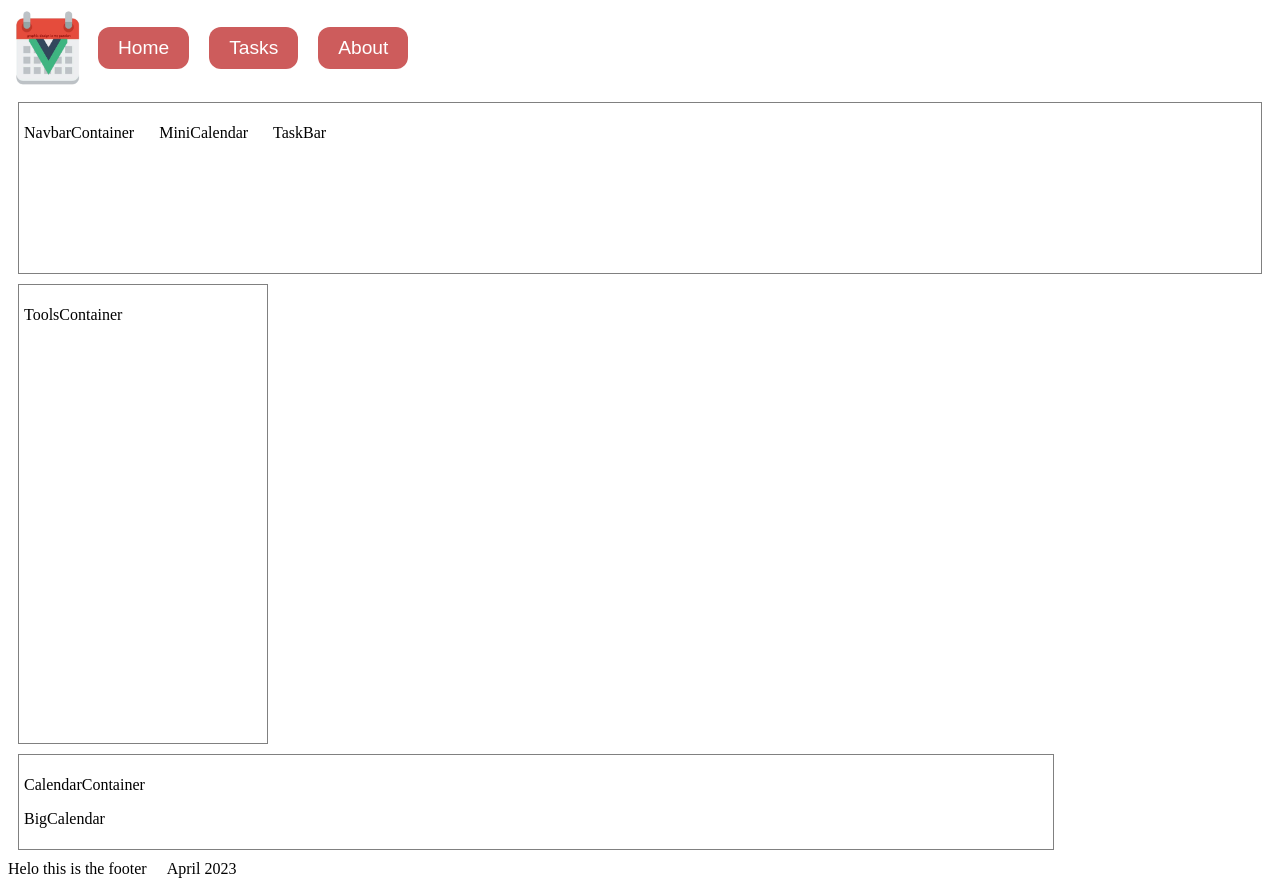
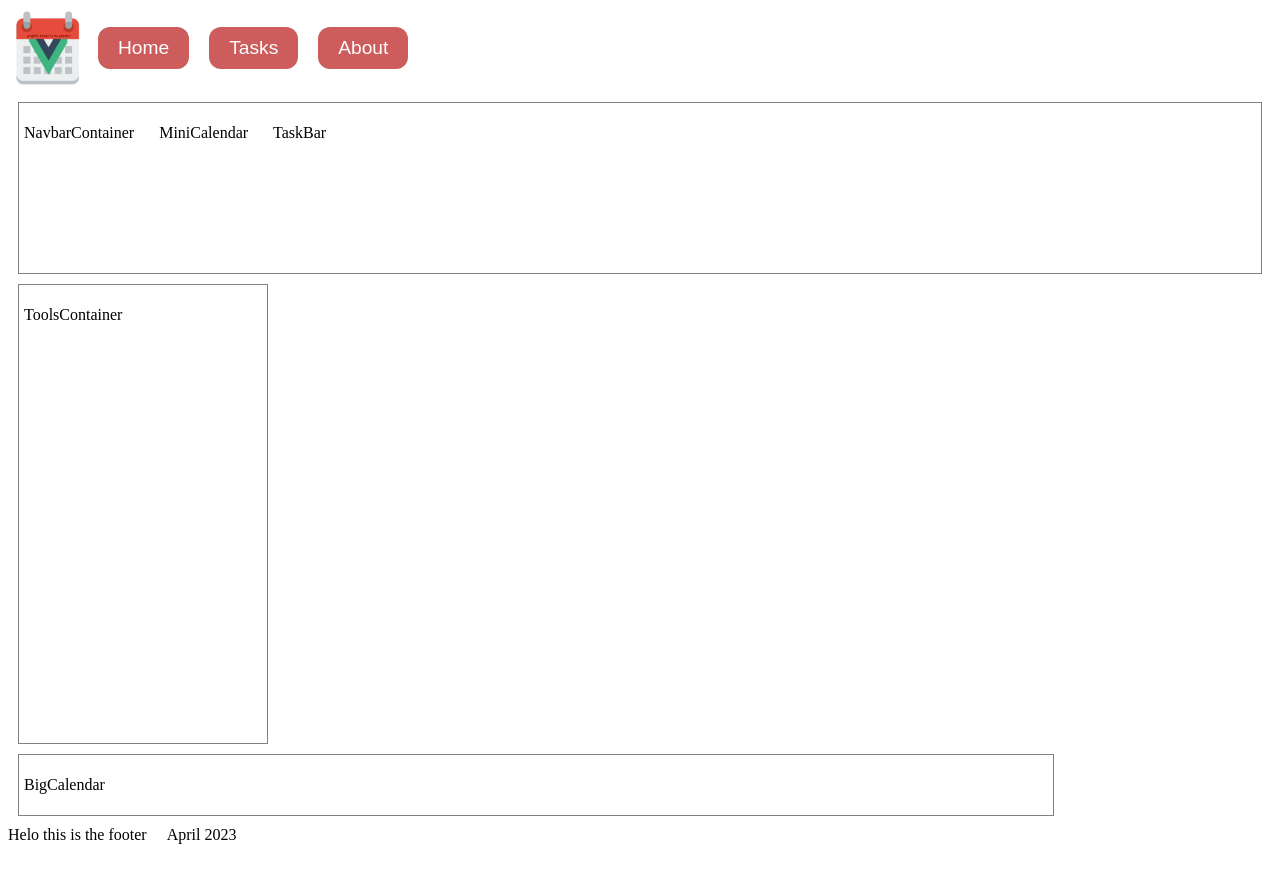
Before and after one commit to PerfectMach1ne/vCalendar__uni-se-prj, a Vue app in the folder vCalendar-frontend/: page / in a window 1280 px wide. After the commit the page ends 852 px from the top, so only its background shows below. Built offline with nearby package versions, Linux system fonts and the light colour scheme.

Commit message:
feat+refactor: Implement scrollbars and reorganize parts of the code

```diff
--- a/vCalendar-frontend/src/assets/style.css
+++ b/vCalendar-frontend/src/assets/style.css
@@ -3,3 +3,19 @@
   /* border: 5px solid purple; */
   padding: 5px;
 }
+
+.scrollbar {
+  overflow-y: scroll;
+  scrollbar-color: #000 #aaa;
+  scrollbar-width: thin;
+}
+
+.scrollbar::-webkit-scrollbar {
+  width: 5px;
+  height: 8px;
+  background-color: #aaa;
+}
+
+.scrollbar::-webkit-scrollbar-thumb {
+  background: #000;
+}
--- a/vCalendar-frontend/src/components/AboutPage.vue
+++ /dev/null
@@ -1,26 +0,0 @@
-<script>
-export default {
-
-}
-</script>
-
-<template>
-  <div class="about__page__container">
-    <h1>
-      Don't delete this just yet. Could be used for a nice little About page with
-      a GitHub repo link and all the technologies listed nicely (just because it'd look cool).
-    </h1>
-    <p>AboutPage</p>
-  </div>
-</template>
-
-<style scoped>
-.about__page__container {
-  margin: 5px;
-  border: 1px solid gray;
-  padding: 5px;
-  width: calc(100vw - 238px - 70px); /* 238px = ToolsContainer width */
-  /* 70px is the widest AboutPage can be without being "sent downstairs";
-     it's aligned pixel-to-pixel with NavbarContainer */
-}
-</style>
--- a/vCalendar-frontend/src/components/BigCalendar.vue
+++ b/vCalendar-frontend/src/components/BigCalendar.vue
@@ -7,3 +7,7 @@ export default {
 <template>
   <p>BigCalendar</p>
 </template>
+
+<style>
+
+</style>
--- a/vCalendar-frontend/src/components/TaskPage.vue
+++ /dev/null
@@ -1,13 +0,0 @@
-<script>
-export default {
-
-}
-</script>
-
-<template>
-  <p>placeholder text</p>
-</template>
-
-<style>
-
-</style>
--- a/vCalendar-frontend/src/components/containers/CalendarContainer.vue
+++ b/vCalendar-frontend/src/components/containers/CalendarContainer.vue
@@ -9,8 +9,7 @@ export default {
 </script>
 
 <template>
-  <div class="calendar__container">
-    <p>CalendarContainer</p>
+  <div class="calendar__container scrollbar">
     <BigCalendar/>
   </div>
 </template>
@@ -21,5 +20,6 @@ export default {
   border: 1px solid gray;
   padding: 5px;
   width: 80vw;
+  max-height: 60vh;
 }
 </style>
--- /dev/null
+++ b/vCalendar-frontend/src/components/containers/TasksContainer.vue
@@ -0,0 +1,21 @@
+<script>
+export default {
+
+}
+</script>
+
+<template>
+  <div class="tasks__container">
+    <p>TasksContainer</p>
+  </div>
+</template>
+
+<style scoped>
+.tasks__container {
+  /* margin: 5px;
+  border: 1px solid gray;
+  padding: 5px;
+  width: 238px;
+  height: calc(57vh - 1vh); */
+}
+</style>
--- /dev/null
+++ b/vCalendar-frontend/src/components/pages/AboutPage.vue
@@ -0,0 +1,39 @@
+<script>
+export default {
+
+}
+</script>
+
+<template>
+  <div class="about__page__container scrollbar">
+    <h1>
+      Don't delete this just yet. Could be used for a nice little About page with
+      a GitHub repo link and all the technologies listed nicely (just because it'd look cool).
+    </h1>
+    <p>AboutPage</p>
+    <p>loooong looong teeeext to test things</p><br>
+    <p>loooong looong teeeext to test things</p><br>
+    <p>loooong looong teeeext to test things</p><br>
+    <p>loooong looong teeeext to test things</p><br>
+    <p>loooong looong teeeext to test things</p><br>
+    <p>loooong looong teeeext to test things</p><br>
+    <p>loooong looong teeeext to test things</p><br>
+    <p>loooong looong teeeext to test things</p><br>
+    <p>loooong looong teeeext to test things</p><br>
+    <p>loooong looong teeeext to test things</p><br>
+    <p>loooong looong teeeext to test things</p><br>
+    <p>loooong looong teeeext to test things</p><br>
+    <p>loooong looong teeeext to test things</p><br>
+    <p>loooong looong teeeext to test things</p><br>
+  </div>
+</template>
+
+<style scoped>
+.about__page__container {
+  margin: 5px;
+  border: 1px solid gray;
+  padding: 5px;
+  width: 78.9vw; /* If it works, it works. */
+  max-height: 56vh;
+}
+</style>
--- /dev/null
+++ b/vCalendar-frontend/src/components/pages/TaskPage.vue
@@ -0,0 +1,15 @@
+<script>
+import TasksContainer from '../containers/TasksContainer.vue';
+
+export default {
+    components: { TasksContainer }
+}
+</script>
+
+<template>
+  <TasksContainer/>
+</template>
+
+<style>
+
+</style>
--- a/vCalendar-frontend/src/views/AboutView.vue
+++ b/vCalendar-frontend/src/views/AboutView.vue
@@ -1,7 +1,7 @@
 <script>
 import NavbarContainer from '../components/containers/NavbarContainer.vue';
 import ToolsContainer from '../components/containers/ToolsContainer.vue';
-import AboutPage from '../components/AboutPage.vue';
+import AboutPage from '../components/pages/AboutPage.vue';
 
 export default {
   components: {
--- a/vCalendar-frontend/src/views/TasksView.vue
+++ b/vCalendar-frontend/src/views/TasksView.vue
@@ -1,5 +1,5 @@
 <script>
-import TaskPage from '../components/TaskPage.vue';
+import TaskPage from '../components/pages/TaskPage.vue';
 
 export default {
   components: {
```
Also changed, not shown: 1 other file (tests, documents, lock files or other folders).
